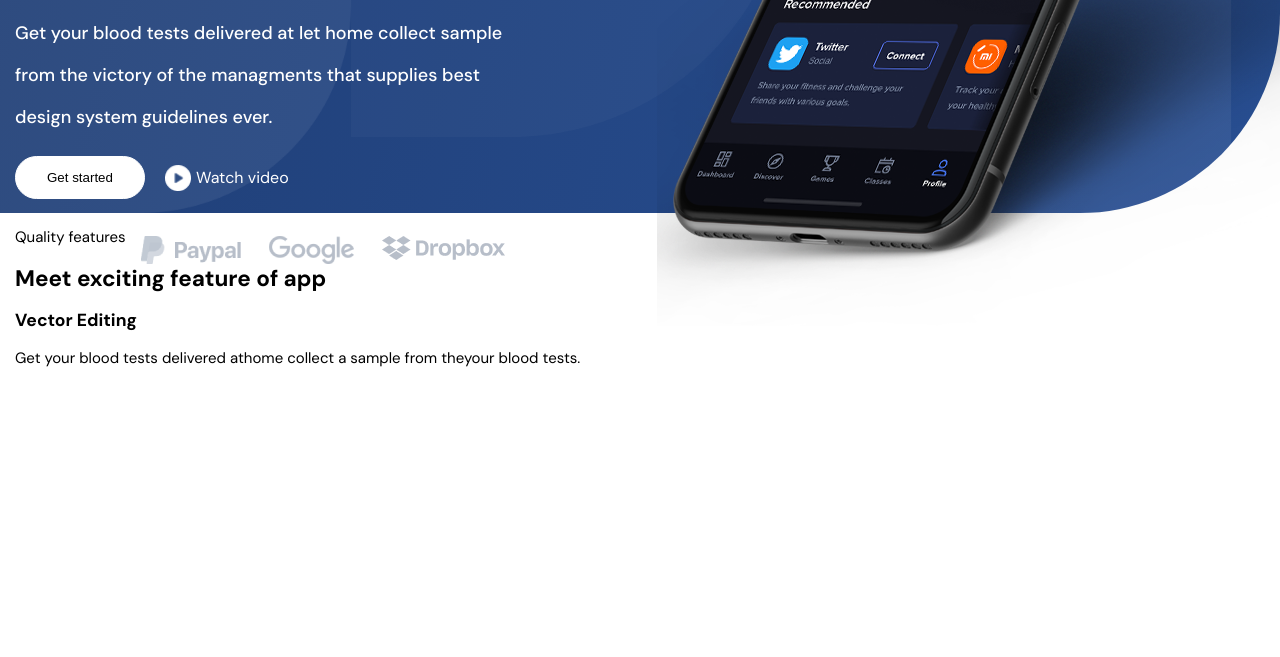
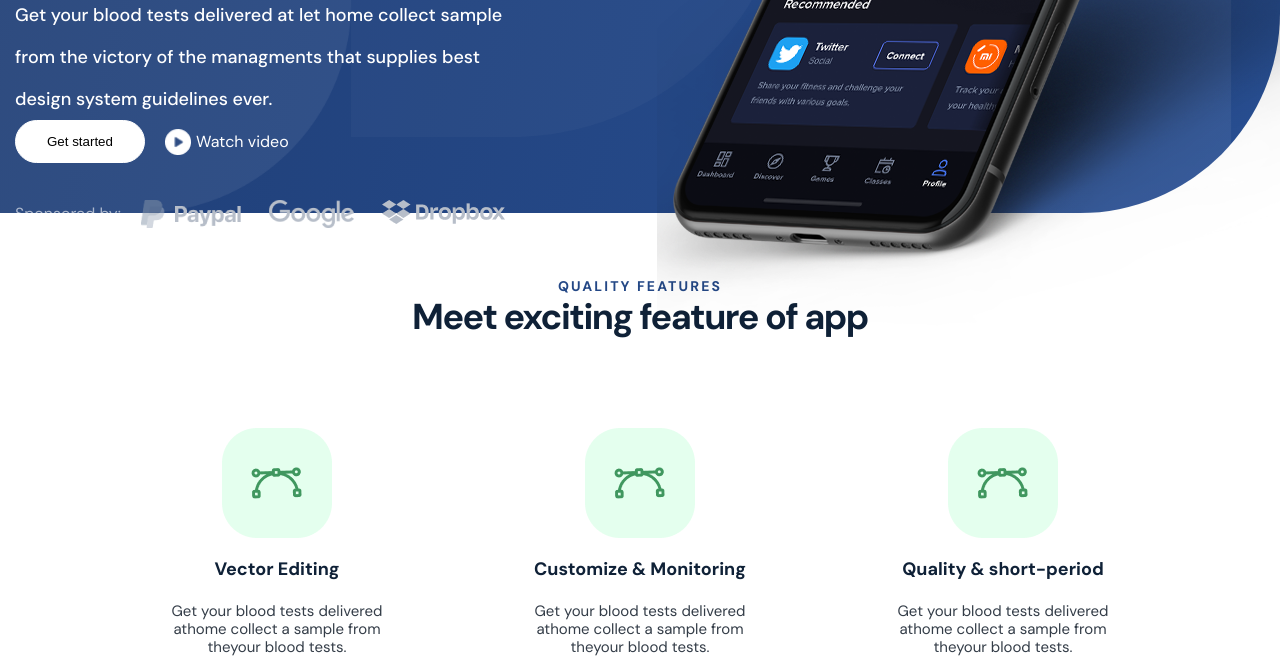
Before and after one commit to syachmenev/sedona, a plain HTML site: page index.html in a window 1280 px wide. Shown: the part 587-1244 px from the top of the page. Before the commit the page ends 969 px from the top, so only its background shows below. Drawn offline with Linux system fonts and the light colour scheme.

Commit message:
add index and css

```diff
--- a/css/style.css
+++ b/css/style.css
@@ -24,6 +24,14 @@ a {
   text-decoration: none;
 }
 
+h1,
+h2,
+h3,
+h4,
+p {
+  margin: 0;
+}
+
 .container {
   max-width: 1250px;
   margin: 0 auto;
@@ -35,6 +43,7 @@ a {
   padding-bottom: 100px;
   border-radius: 0 0 200px 0;
   height: 100vh;
+  margin-bottom: 30px;
 }
 
 .header::before {
@@ -188,3 +197,63 @@ a {
   width: 200px;
   height: 200px;
 }
+
+/* section advantages */
+.function {
+  padding-top: 35px;
+  text-align: center;
+}
+
+.section__text {
+  font-weight: 700;
+  font-size: 14px;
+  letter-spacing: 2.1px;
+  text-transform: uppercase;
+  color: #244886;
+}
+
+.section__title {
+  font-weight: 700;
+  font-size: 36px;
+  letter-spacing: -1.5px;
+  color: #0F2137;
+}
+
+.advantages {
+  display: flex;
+  justify-content: center;
+  gap: 100px;
+  padding-top: 90px;
+}
+
+.advantages__item {
+  display: flex;
+  flex-direction: column;
+  align-items: center;
+  justify-content: center;
+  max-width: 263px;
+}
+
+.advantages__item::before {
+  content: '';
+  background-image: url(../images/ad-icon.png);
+  background-repeat: no-repeat;
+  background-position: center;
+  background-size: cover;
+  width: 110px;
+  height: 110px;
+  display: inline-block;
+}
+
+.advantages__desc {
+  font-size: 15px;
+  color: #343D48;
+  margin-top: 21px;
+}
+
+.advantages__title {
+  font-weight: 700;
+  font-size: 18px;
+  color: #0F2137;
+  margin-top: 21px;
+}
--- a/index.html
+++ b/index.html
@@ -95,8 +95,18 @@
               Get your blood tests delivered athome collect a sample from theyour blood tests.
             </p>
           </li>
-          <li class="advantages__item"></li>
-          <li class="advantages__item"></li>
+          <li class="advantages__item">
+            <h3 class="advantages__title">Customize & Monitoring</h3>
+            <p class="advantages__desc">
+              Get your blood tests delivered athome collect a sample from theyour blood tests.
+            </p>
+          </li>
+          <li class="advantages__item">
+            <h3 class="advantages__title">Quality & short-period</h3>
+            <p class="advantages__desc">
+              Get your blood tests delivered athome collect a sample from theyour blood tests.
+            </p>
+          </li>
         </ul>
       </section>
     </div>
```
